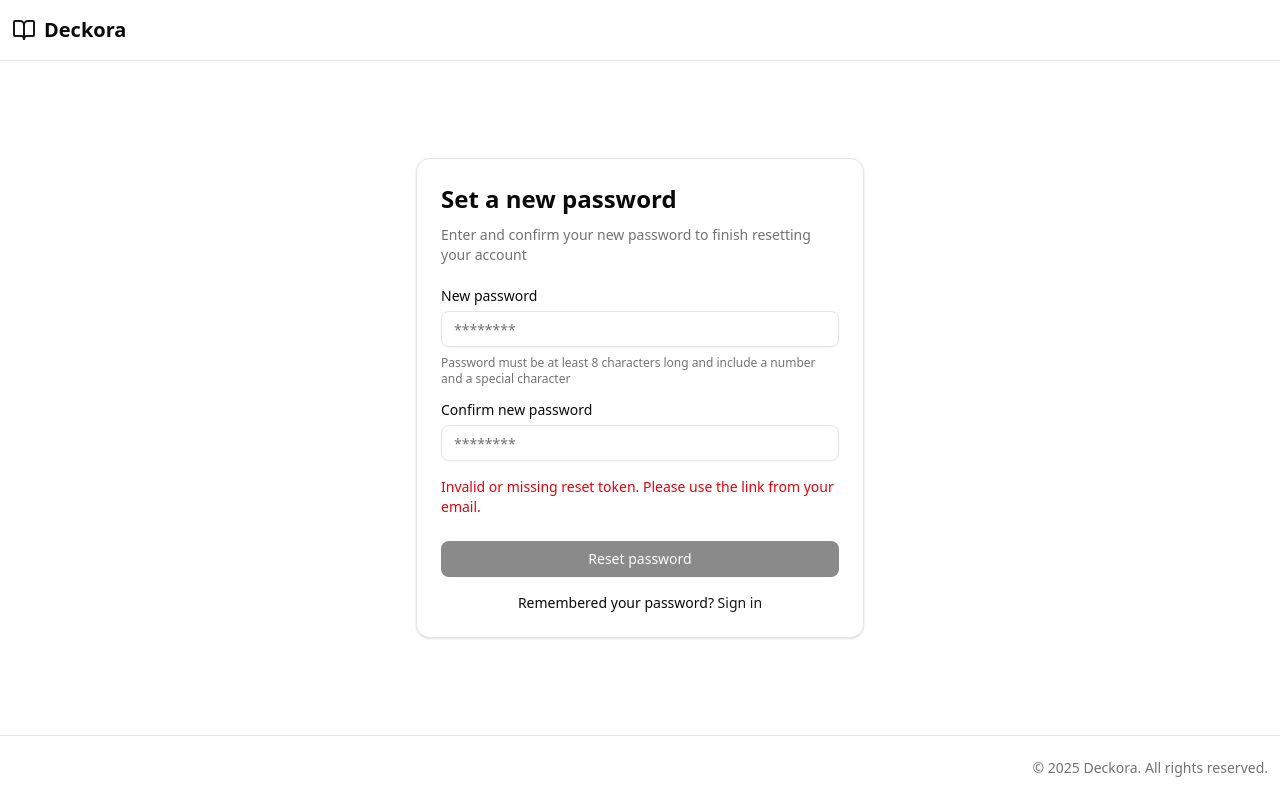
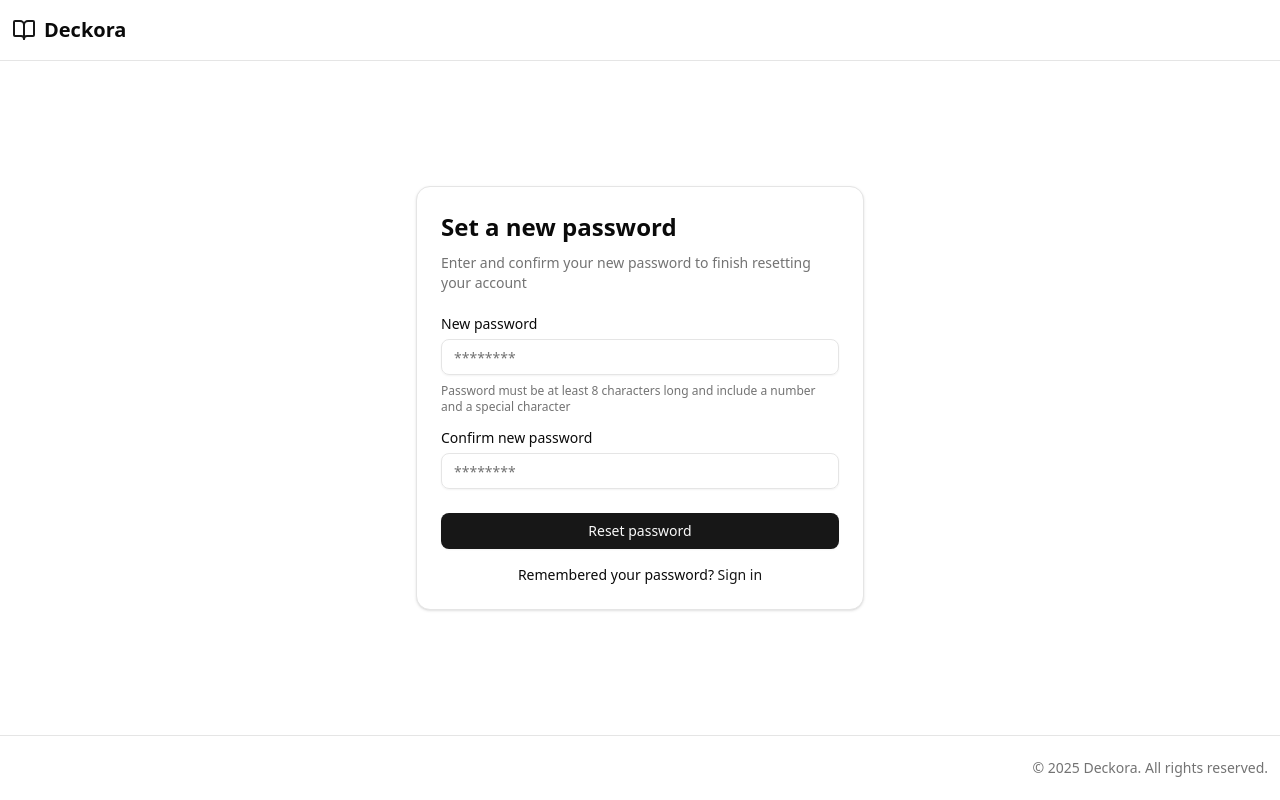
Before and after one commit to fishefam/dekora-vercel, a Next.js app: page /reset-password in a window 1280 px wide. Built offline with nearby package versions, Linux system fonts and the light colour scheme; no server answers.

Commit message:
remove unneccessary errors

```diff
--- a/src/app/reset-password/page.tsx
+++ b/src/app/reset-password/page.tsx
@@ -25,7 +25,6 @@ import {
   FormMessage,
 } from "@/components/ui/form";
 import { Input } from "@/components/ui/input";
-import { useSearchParams } from "next/navigation";
 import { useState } from "react";
 import { resetPassword } from "./action";
 
@@ -44,8 +43,6 @@ const formSchema = z
 export type Creds = z.infer<typeof formSchema>;
 
 export default function ResetPasswordPage() {
-  const searchParams = useSearchParams();
-  const code = searchParams.get("code") ?? searchParams.get("token") ?? "";
   const [isResetting, setIsResetting] = useState(false);
   const [resetError, setResetError] = useState<string>();
   const [updated, setUpdated] = useState(false);
@@ -58,14 +55,7 @@ export default function ResetPasswordPage() {
     },
   });
 
-  const tokenMissing = !code;
-
   function onSubmit(values: Creds) {
-    if (tokenMissing) {
-      setResetError("Invalid or missing reset token.");
-      return;
-    }
-
     setResetError(undefined);
     setUpdated(false);
     setIsResetting(true);
@@ -133,13 +123,6 @@ export default function ResetPasswordPage() {
               <p className="text-destructive text-sm text-left">{resetError}</p>
             )}
 
-            {tokenMissing && (
-              <p className="text-sm text-left text-destructive">
-                Invalid or missing reset token. Please use the link from your
-                email.
-              </p>
-            )}
-
             {updated && (
               <p className="text-sm text-left text-muted-foreground">
                 Your password has been updated. You can now sign in.
@@ -148,7 +131,7 @@ export default function ResetPasswordPage() {
           </CardContent>
 
           <CardFooter className="flex flex-col space-y-4">
-            <Button className="w-full" type="submit" disabled={tokenMissing}>
+            <Button className="w-full" type="submit">
               {isResetting && (
                 <div className="size-3 border-2 border-blue-500 border-t-transparent rounded-full animate-spin"></div>
               )}
```
